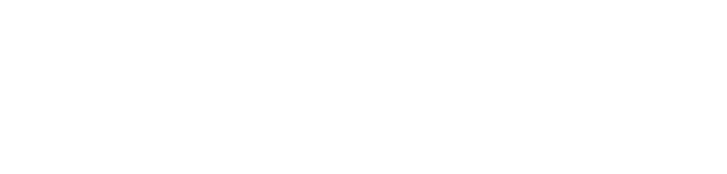
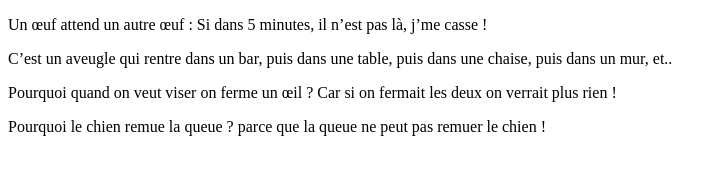
Before and after one commit to Fanny-M/LesGirls, a plain HTML site: page Index.html in a window 1280 px wide. Shown: the whole page, without its empty margins (0-727 px from the left). Drawn offline with Linux system fonts and the light colour scheme.

Commit message:
blagues du jour
blagues du jour

```diff
--- a/Index.html
+++ b/Index.html
@@ -6,6 +6,23 @@
     <title></title>
 </head>
 <body>
+    <p>
+        Un œuf attend un autre œuf :
 
+        Si dans 5 minutes, il n’est pas là, j’me casse !
+    </p>
+    <p>
+        C’est un aveugle qui rentre dans un bar, puis dans une table, puis dans une chaise, puis dans un mur, et..
+    </p>
+    <p>
+        Pourquoi quand on veut viser on ferme un œil ?
+
+        Car si on fermait les deux on verrait plus rien !
+    </p>
+    <p>
+        Pourquoi le chien remue la queue ?
+
+        parce que la queue ne peut pas remuer le chien !
+    </p>
 </body>
 </html>
```
